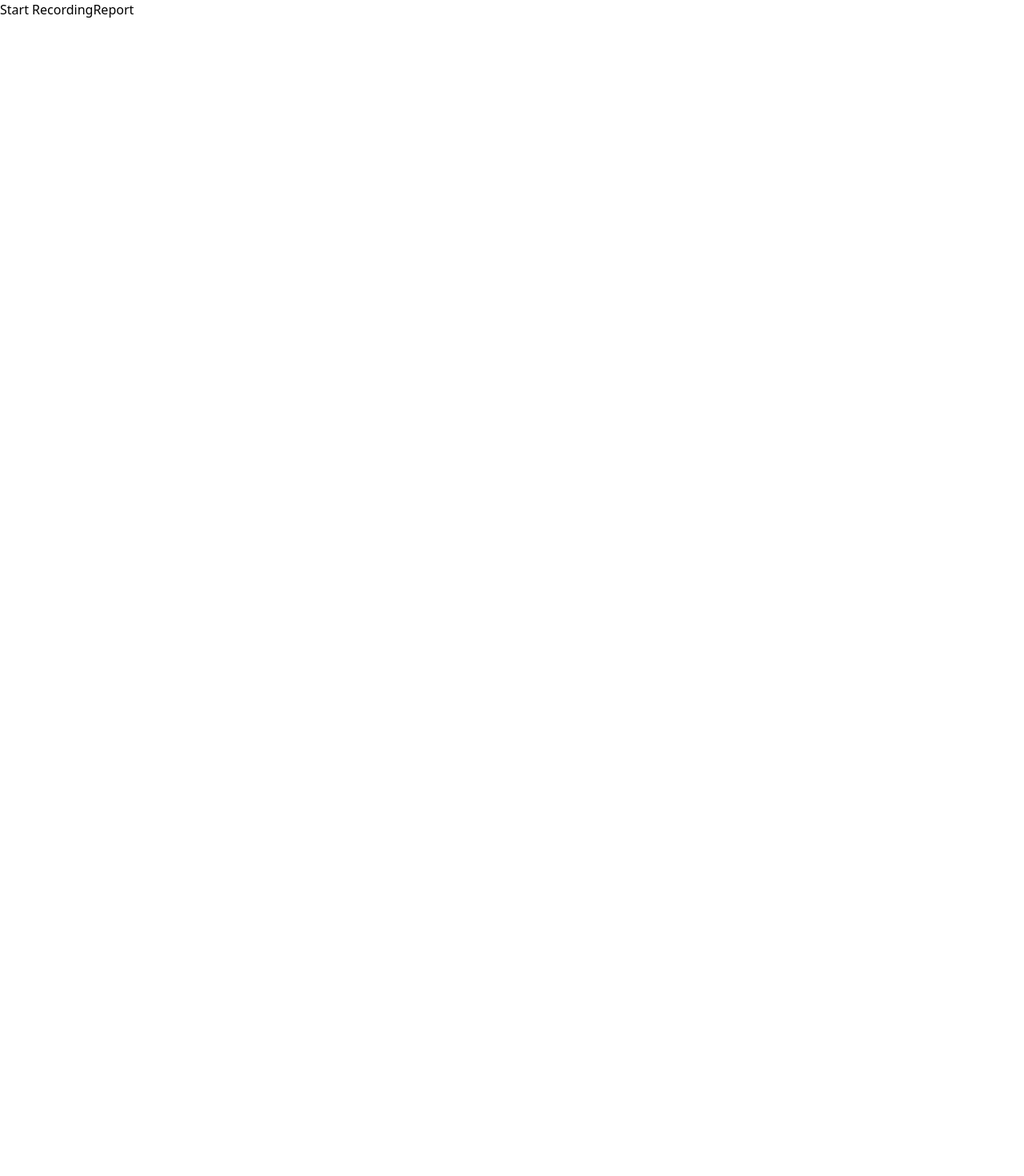
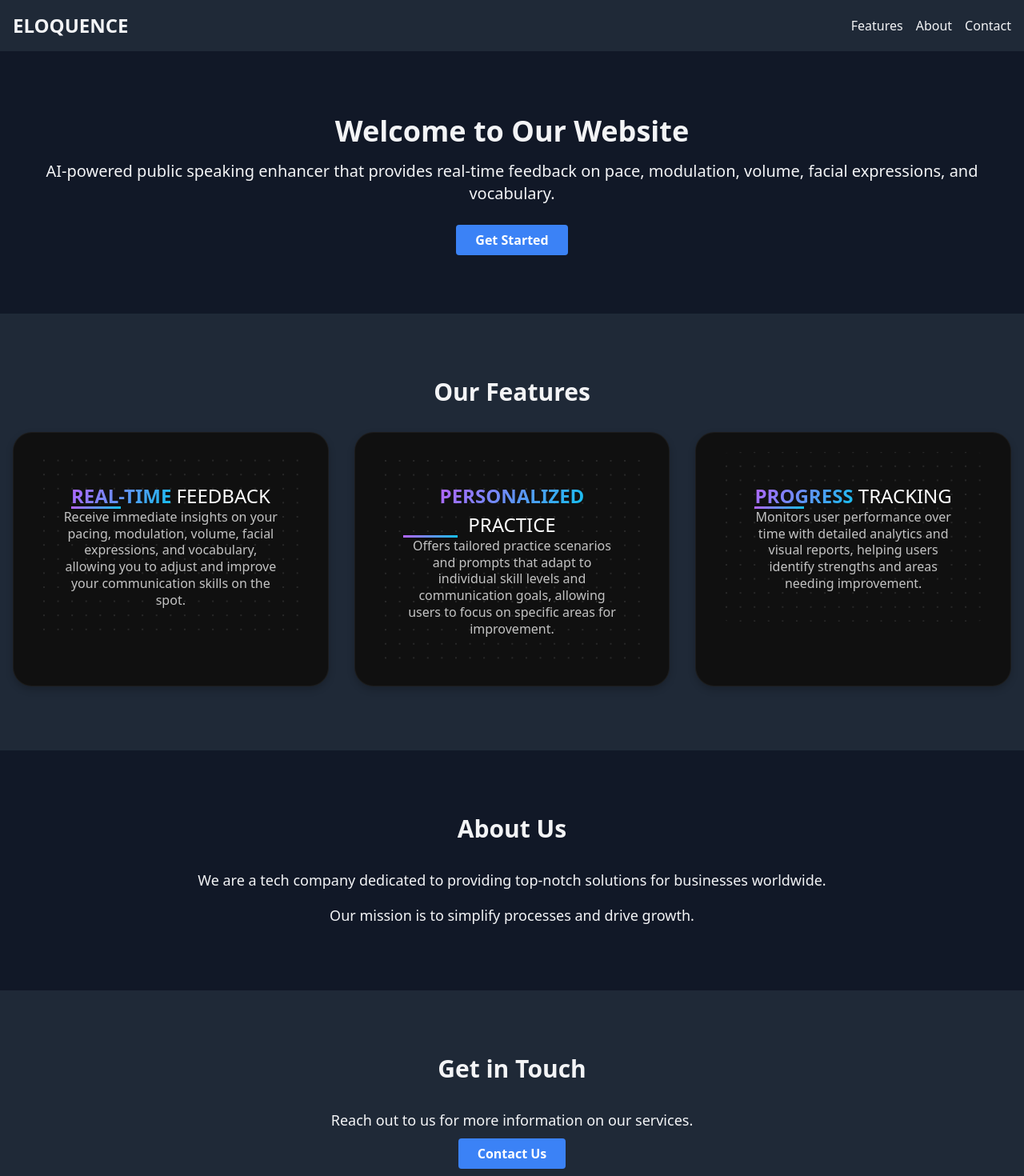
Before and after one commit to PMS61/Eloquence, a Next.js app in the folder client/: page / in a window 1280 px wide. Shown: the top 1470 px of the page at 80% size. Before the commit the page ends 800 px from the top, so only its background shows below. Built offline with nearby package versions, Linux system fonts and the light colour scheme.

Commit message:
landing page

```diff
--- a/client/app/page.jsx
+++ b/client/app/page.jsx
@@ -1,21 +1,197 @@
-import Image from "next/image";
+"use client";
+
+import React from "react";
 import Link from "next/link";
 
-export default function Home() {
+export default function LandingPage() {
   return (
-    <div>
+    <div className="dark-theme">
+      {/* Header */}
+      <header className="bg-gray-800 text-gray-100 py-4">
+        <div className="container mx-auto flex justify-between items-center px-4">
+          <h1 className="text-2xl font-bold">ELOQUENCE</h1>
+          <nav>
+            <ul className="flex space-x-4">
+              <li>
+                <Link href="#features" className="hover:text-gray-400">
+                  Features
+                </Link>
+              </li>
+              <li>
+                <Link href="#about" className="hover:text-gray-400">
+                  About
+                </Link>
+              </li>
+              <li>
+                <Link href="#contact" className="hover:text-gray-400">
+                  Contact
+                </Link>
+              </li>
+            </ul>
+          </nav>
+        </div>
+      </header>
 
-      <button>
-        <Link href="/session">
-          Start Recording
-        </Link>
-      </button>
-      <button>
-        <Link href="/report">
-          Report
-        </Link>
-      </button>
+      {/* Hero Section */}
+      <section className="bg-gray-900 text-gray-100 py-20 text-center">
+        <div className="container mx-auto px-4">
+          <h2 className="text-4xl font-bold mb-4">Welcome to Our Website</h2>
+          <p className="text-xl mb-8">
+            AI-powered public speaking enhancer that provides real-time feedback on pace, modulation, volume, facial expressions, and vocabulary.
+          </p>
+          <Link href="#get-started" className="bg-blue-500 text-white font-bold py-2 px-6 rounded hover:bg-blue-600">
+            Get Started
+          </Link>
+        </div>
+      </section>
 
+      {/* Features Section */}
+      <section id="features" className="bg-gray-800 py-20">
+        <div className="container mx-auto text-center px-4">
+          <h2 className="text-3xl font-bold text-gray-100 mb-8">Our Features</h2>
+          <div className="grid grid-cols-1 md:grid-cols-2 lg:grid-cols-3 gap-8">
+            {/* Card 1 */}
+            <div className="card">
+              <div className="card-content">
+                <div className="h3">
+                  <span>Real-time</span> Feedback
+                </div>
+                <p className="p">
+                  Receive immediate insights on your pacing, modulation, volume, facial expressions, and vocabulary, allowing you to adjust and improve your communication skills on the spot.
+                </p>
+              </div>
+            </div>
+
+            {/* Card 2 */}
+            <div className="card">
+              <div className="card-content">
+                <div className="h3">
+                  <span>Personalized</span> Practice
+                </div>
+                <p className="p">
+                  Offers tailored practice scenarios and prompts that adapt to individual skill levels and communication goals, allowing users to focus on specific areas for improvement.
+                </p>
+              </div>
+            </div>
+
+            {/* Card 3 */}
+            <div className="card">
+              <div className="card-content">
+                <div className="h3">
+                  <span>Progress</span> Tracking
+                </div>
+                <p className="p">
+                  Monitors user performance over time with detailed analytics and visual reports, helping users identify strengths and areas needing improvement.
+                </p>
+              </div>
+            </div>
+          </div>
+        </div>
+      </section>
+
+      {/* About Section */}
+      <section id="about" className="bg-gray-900 text-gray-100 py-20">
+        <div className="container mx-auto text-center px-4">
+          <h2 className="text-3xl font-bold mb-8">About Us</h2>
+          <p className="text-lg mb-4">
+            We are a tech company dedicated to providing top-notch solutions for businesses worldwide.
+          </p>
+          <p className="text-lg">
+            Our mission is to simplify processes and drive growth.
+          </p>
+        </div>
+      </section>
+
+      {/* Contact Section */}
+      <section id="contact" className="bg-gray-800 text-gray-100 py-20">
+        <div className="container mx-auto text-center px-4">
+          <h2 className="text-3xl font-bold mb-8">Get in Touch</h2>
+          <p className="text-lg mb-4">
+            Reach out to us for more information on our services.
+          </p>
+          <Link href="#contact-form" className="bg-blue-500 text-white font-bold py-2 px-6 rounded hover:bg-blue-600">
+            Contact Us
+          </Link>
+        </div>
+      </section>
+
+      {/* Footer */}
+      <footer className="bg-gray-900 text-gray-400 py-4">
+        <div className="container mx-auto text-center px-4">
+          <p>© 2024 ELOQUENCE. All rights reserved.</p>
+        </div>
+      </footer>
+
+      {/* Styled JSX */}
+      <style jsx>{`
+        .h3 span {
+          font-weight: 800;
+          background: linear-gradient(125deg, #b663ff, #13c1ef);
+          text-transform: uppercase;
+          -webkit-background-clip: text;
+          -webkit-text-fill-color: transparent;
+        }
+
+        .h3::after {
+          content: "";
+          margin-top: -5px;
+          height: 3px;
+          width: 25%;
+          background: linear-gradient(125deg, #b663ff, #13c1ef);
+          display: block;
+        }
+
+        .card {
+          background-color: rgb(16, 16, 16); /* Original card background */
+          border: 1px solid rgb(255 255 255 / 5%);
+          border-radius: 1.5rem;
+          padding: 1.5rem;
+          box-shadow: 0 4px 10px rgba(0, 0, 0, 0.2);
+          transition: transform 0.2s;
+        }
+
+        .card:hover {
+          transform: translateY(-10px);
+        }
+
+        .card-content {
+          display: flex;
+          flex-direction: column;
+          justify-content: center;
+          align-items: center;
+          text-align: center;
+          background-image: radial-gradient(
+            rgba(255, 255, 255, 0.1) 1px,
+            transparent 1px
+          );
+          background-position: 50% 50%;
+          background-size: 1.1rem 1.1rem;
+          padding: 2.3rem;
+          border-radius: 1.25rem;
+          overflow: hidden;
+        }
+
+        .card-content .h1, .h3, .p {
+          text-align: center;
+        }
+
+        .card-content .h3 {
+          color: #fff;
+          text-transform: uppercase;
+          font-size: 1.5rem;
+        }
+
+        .card-content .p {
+          color: rgb(255 255 255 / 75%);
+          line-height: 1.3rem;
+        }
+
+        @media (max-width: 700px) {
+          .grid {
+            grid-template-columns: 1fr;
+          }
+        }
+      `}</style>
     </div>
   );
 }
--- a/client/package.json
+++ b/client/package.json
@@ -13,7 +13,8 @@
     "next": "14.2.14",
     "react": "^18",
     "react-circular-progressbar": "^2.1.0",
-    "react-dom": "^18"
+    "react-dom": "^18",
+    "react-icons": "^5.3.0"
   },
   "devDependencies": {
     "eslint": "^8",
```
Also changed, not shown: 1 other file (tests, documents, lock files or other folders).
